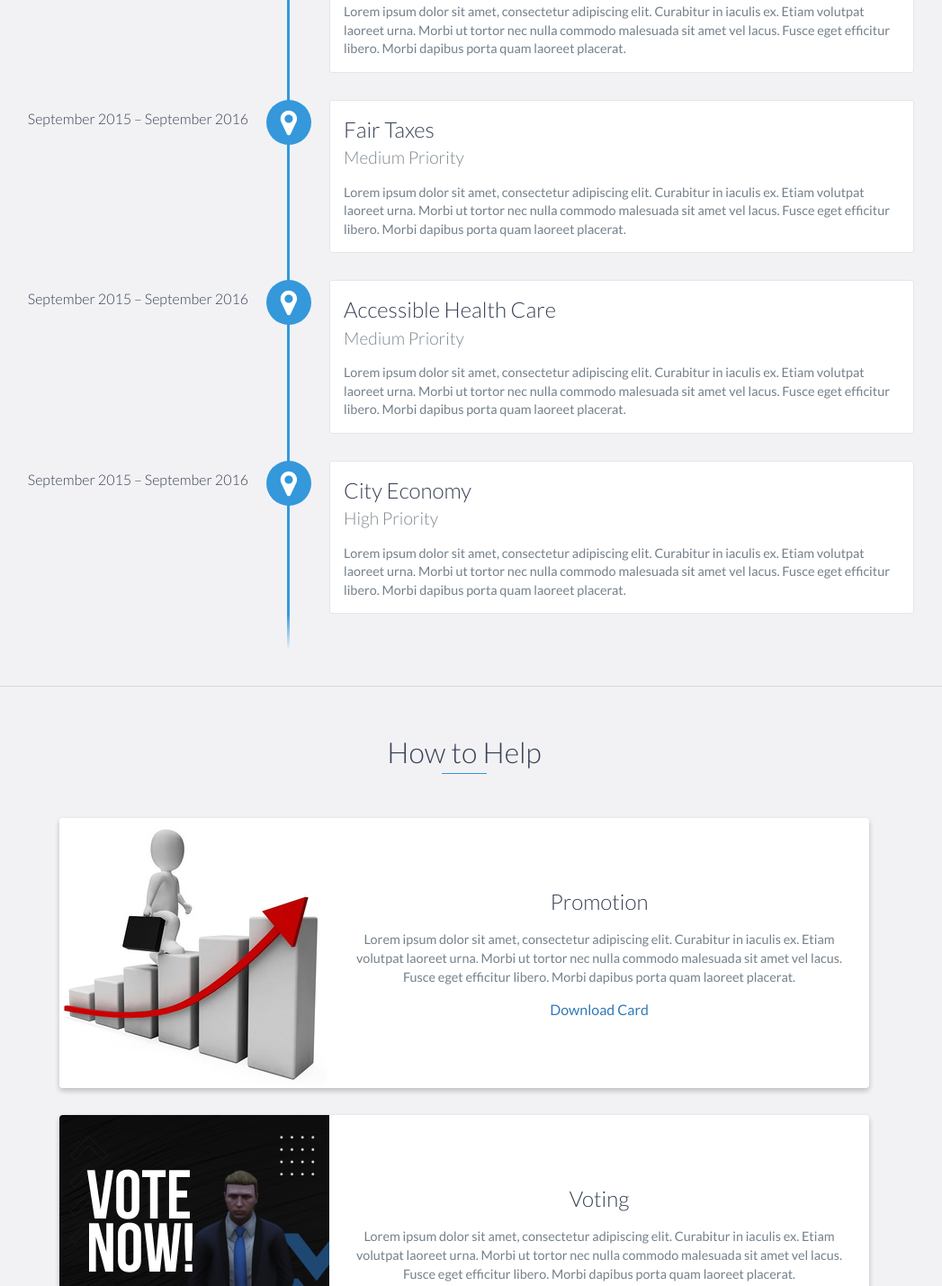
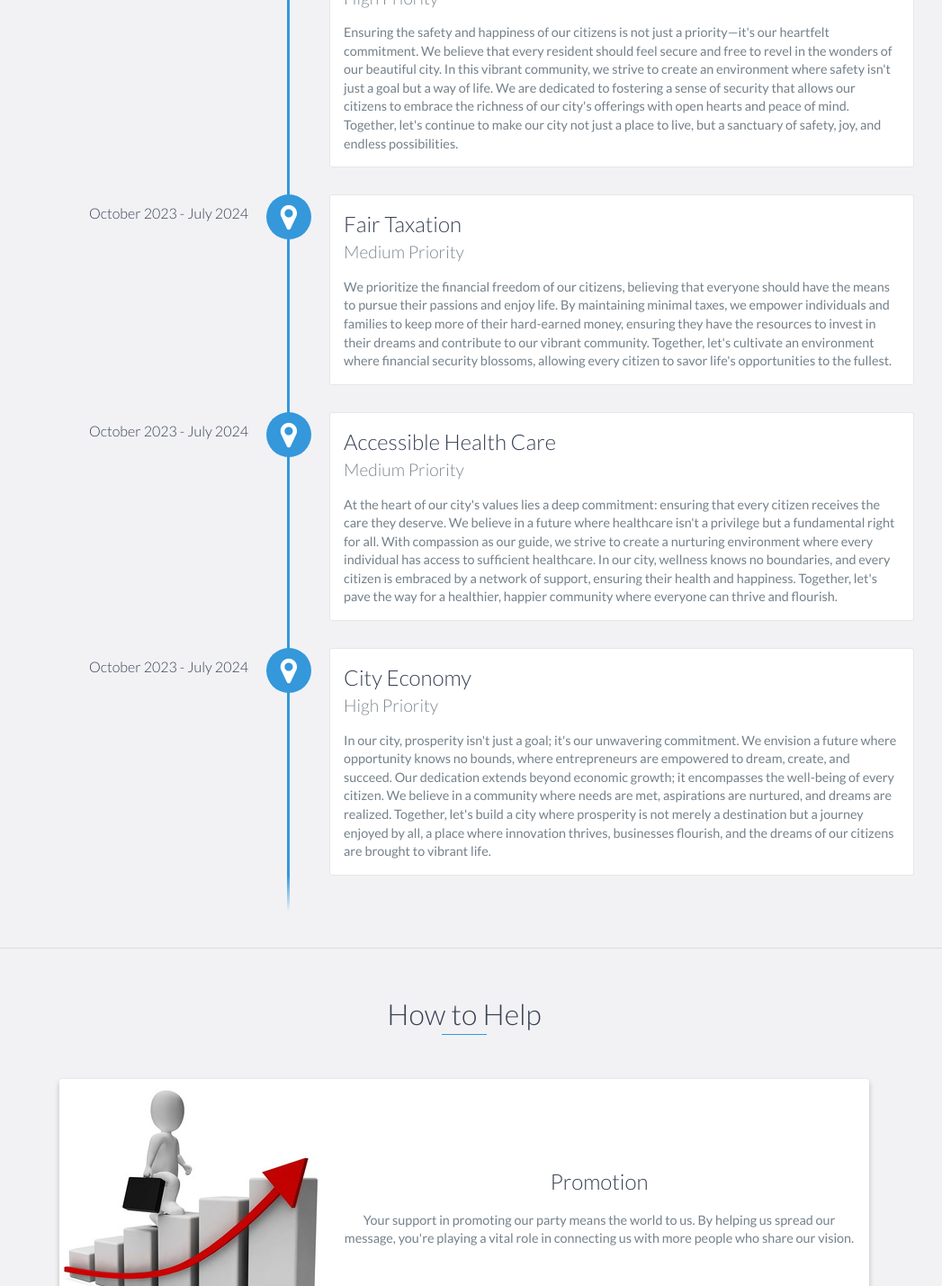
Before and after one commit to MilkyDev23/lsfp-portnew, a website: page index.html in a window 1280 px wide. Shown: the part 1356-2785 px from the top of the page at 90% size, without its empty margins (124-1171 px from the left). Drawn offline with nearby package versions, Linux system fonts and the light colour scheme.

Commit message:
Update index.html

```diff
--- a/index.html
+++ b/index.html
@@ -64,9 +64,7 @@
                 </div>
                 <div class="col-md-8">
                     <p>
-                        Lorem ipsum dolor sit amet, consectetur adipiscing elit. Curabitur in iaculis ex. Etiam volutpat laoreet urna. Morbi ut tortor nec nulla commodo malesuada sit amet vel lacus. Fusce eget efficitur libero. Morbi dapibus porta quam laoreet placerat. Donec
-                        eu vehicula neque. Donec viverra lorem nunc, tempus euismod eros sollicitudin ut. Quisque et tincidunt libero. Donec id pharetra justo. Proin euismod lacinia dolor, eu scelerisque justo tempus pharetra. Vivamus nunc justo, finibus
-                        ut nisl sed, euismod rhoncus nulla. Proin sed magna egestas, egestas ante et, congue eros. In consequat, mauris dapibus tincidunt suscipit, ex libero aliquet diam, at maximus risus enim non leo.
+                        Myles Walker, a visionary with a heart full of dreams for his community, embarked on a noble journey to craft a better tomorrow. Fueled by the desire to create a city teeming with opportunities and joy, he took the courageous step of founding his own political party. With unwavering determination, he aims to transform his dreams into reality, ensuring that every citizen experiences the richness of life, abundant with opportunities for growth and immense enjoyment. Myles stands as a beacon of hope, inspiring us all to believe in the power of vision, unity, and positive change. Together, under his leadership, we are set to witness the birth of a city where dreams are not just pursued but realized, and where every citizen's potential is unlocked and celebrated.
                     </p>
                 </div>
             </div>
@@ -77,34 +75,34 @@
     <div id="experience" class="background-alt">
         <h2 class="heading">Future Plans</h2>
         <div id="experience-timeline">
-            <div data-date="September 2015 – September 2016">
+            <div data-date="October 2023 - July 2024">
                 <h3>City Safety</h3>
                 <h4>High Priority</h4>
                 <p>
-                    Lorem ipsum dolor sit amet, consectetur adipiscing elit. Curabitur in iaculis ex. Etiam volutpat laoreet urna. Morbi ut tortor nec nulla commodo malesuada sit amet vel lacus. Fusce eget efficitur libero. Morbi dapibus porta quam laoreet placerat.
+                    Ensuring the safety and happiness of our citizens is not just a priority—it's our heartfelt commitment. We believe that every resident should feel secure and free to revel in the wonders of our beautiful city. In this vibrant community, we strive to create an environment where safety isn't just a goal but a way of life. We are dedicated to fostering a sense of security that allows our citizens to embrace the richness of our city's offerings with open hearts and peace of mind. Together, let's continue to make our city not just a place to live, but a sanctuary of safety, joy, and endless possibilities.
                 </p>
             </div>
 
-            <div data-date="September 2015 – September 2016">
-                <h3>Fair Taxes</h3>
+            <div data-date="October 2023 - July 2024">
+                <h3>Fair Taxation</h3>
                 <h4>Medium Priority</h4>
                 <p>
-                    Lorem ipsum dolor sit amet, consectetur adipiscing elit. Curabitur in iaculis ex. Etiam volutpat laoreet urna. Morbi ut tortor nec nulla commodo malesuada sit amet vel lacus. Fusce eget efficitur libero. Morbi dapibus porta quam laoreet placerat.
+                    We prioritize the financial freedom of our citizens, believing that everyone should have the means to pursue their passions and enjoy life. By maintaining minimal taxes, we empower individuals and families to keep more of their hard-earned money, ensuring they have the resources to invest in their dreams and contribute to our vibrant community. Together, let's cultivate an environment where financial security blossoms, allowing every citizen to savor life's opportunities to the fullest.
                 </p>
             </div>
 
-            <div data-date="September 2015 – September 2016">
+            <div data-date="October 2023 - July 2024">
                 <h3>Accessible Health Care</h3>
                 <h4>Medium Priority</h4>
                 <p>
-                    Lorem ipsum dolor sit amet, consectetur adipiscing elit. Curabitur in iaculis ex. Etiam volutpat laoreet urna. Morbi ut tortor nec nulla commodo malesuada sit amet vel lacus. Fusce eget efficitur libero. Morbi dapibus porta quam laoreet placerat.
+                    At the heart of our city's values lies a deep commitment: ensuring that every citizen receives the care they deserve. We believe in a future where healthcare isn't a privilege but a fundamental right for all. With compassion as our guide, we strive to create a nurturing environment where every individual has access to sufficient healthcare. In our city, wellness knows no boundaries, and every citizen is embraced by a network of support, ensuring their health and happiness. Together, let's pave the way for a healthier, happier community where everyone can thrive and flourish.
                 </p>
             </div>
-            <div data-date="September 2015 – September 2016">
+            <div data-date="October 2023 - July 2024">
                 <h3>City Economy</h3>
                 <h4>High Priority</h4>
                 <p>
-                    Lorem ipsum dolor sit amet, consectetur adipiscing elit. Curabitur in iaculis ex. Etiam volutpat laoreet urna. Morbi ut tortor nec nulla commodo malesuada sit amet vel lacus. Fusce eget efficitur libero. Morbi dapibus porta quam laoreet placerat.
+                    In our city, prosperity isn't just a goal; it's our unwavering commitment. We envision a future where opportunity knows no bounds, where entrepreneurs are empowered to dream, create, and succeed. Our dedication extends beyond economic growth; it encompasses the well-being of every citizen. We believe in a community where needs are met, aspirations are nurtured, and dreams are realized. Together, let's build a city where prosperity is not merely a destination but a journey enjoyed by all, a place where innovation thrives, businesses flourish, and the dreams of our citizens are brought to vibrant life.
                 </p>
             </div>
         </div>
@@ -155,9 +153,8 @@
                     <div class="project-info">
                         <h3>Promotion</h3>
                         <p>
-                            Lorem ipsum dolor sit amet, consectetur adipiscing elit. Curabitur in iaculis ex. Etiam volutpat laoreet urna. Morbi ut tortor nec nulla commodo malesuada sit amet vel lacus. Fusce eget efficitur libero. Morbi dapibus porta quam laoreet placerat.
+                            Your support in promoting our party means the world to us. By helping us spread our message, you're playing a vital role in connecting us with more people who share our vision.
                         </p>
-                        <a href="#">Download Card</a>
                     </div>
                     <!-- End .project-info -->
                 </div>
@@ -171,9 +168,8 @@
                     <div class="project-info">
                         <h3>Voting</h3>
                         <p>
-                            Lorem ipsum dolor sit amet, consectetur adipiscing elit. Curabitur in iaculis ex. Etiam volutpat laoreet urna. Morbi ut tortor nec nulla commodo malesuada sit amet vel lacus. Fusce eget efficitur libero. Morbi dapibus porta quam laoreet placerat.
+                            By casting your vote for our party, you're not just supporting a vision; you're fueling a movement toward a brighter future. Your vote is a powerful instrument of change, helping us transform our ambitious plans into tangible realities.
                         </p>
-                        <a href="#">Vote Here</a>
                     </div>
                     <!-- End .project-info -->
                 </div>
```
